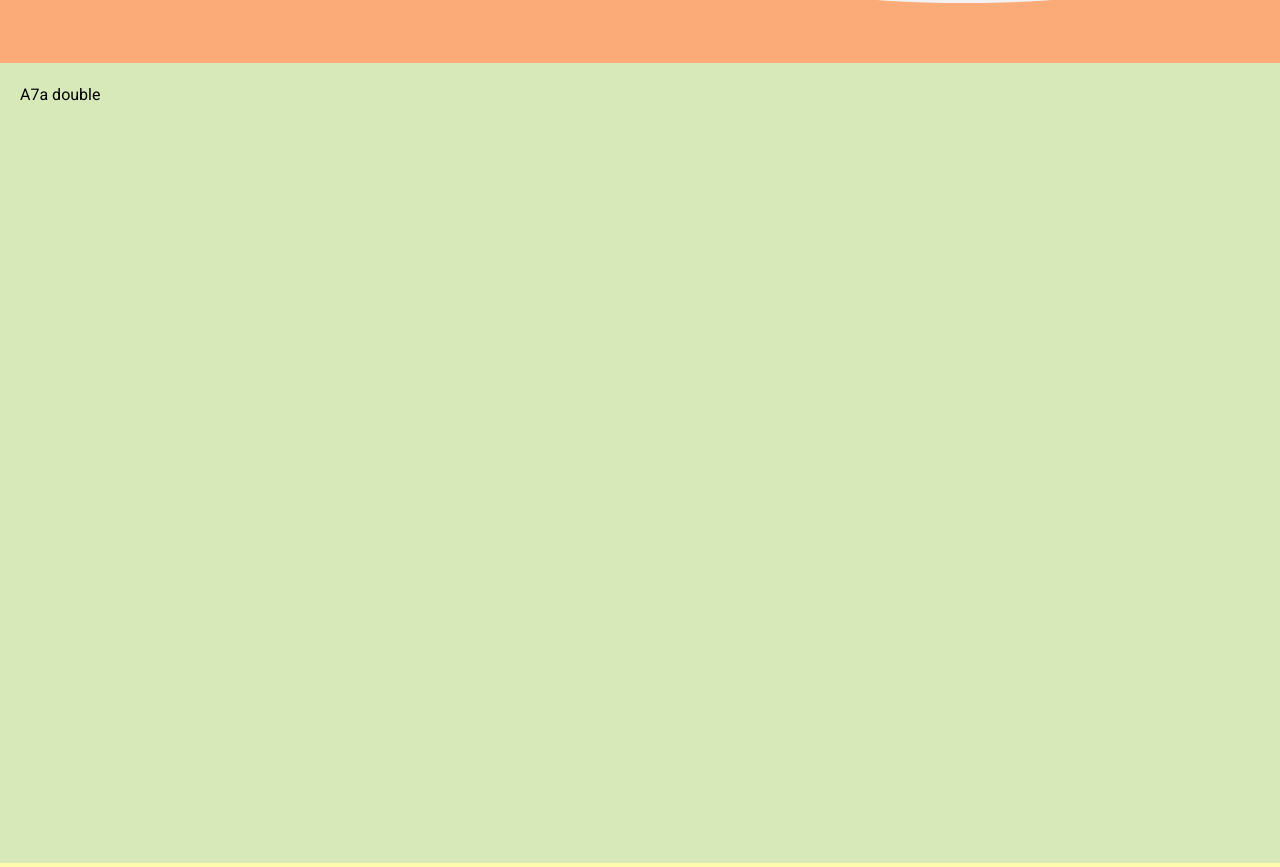
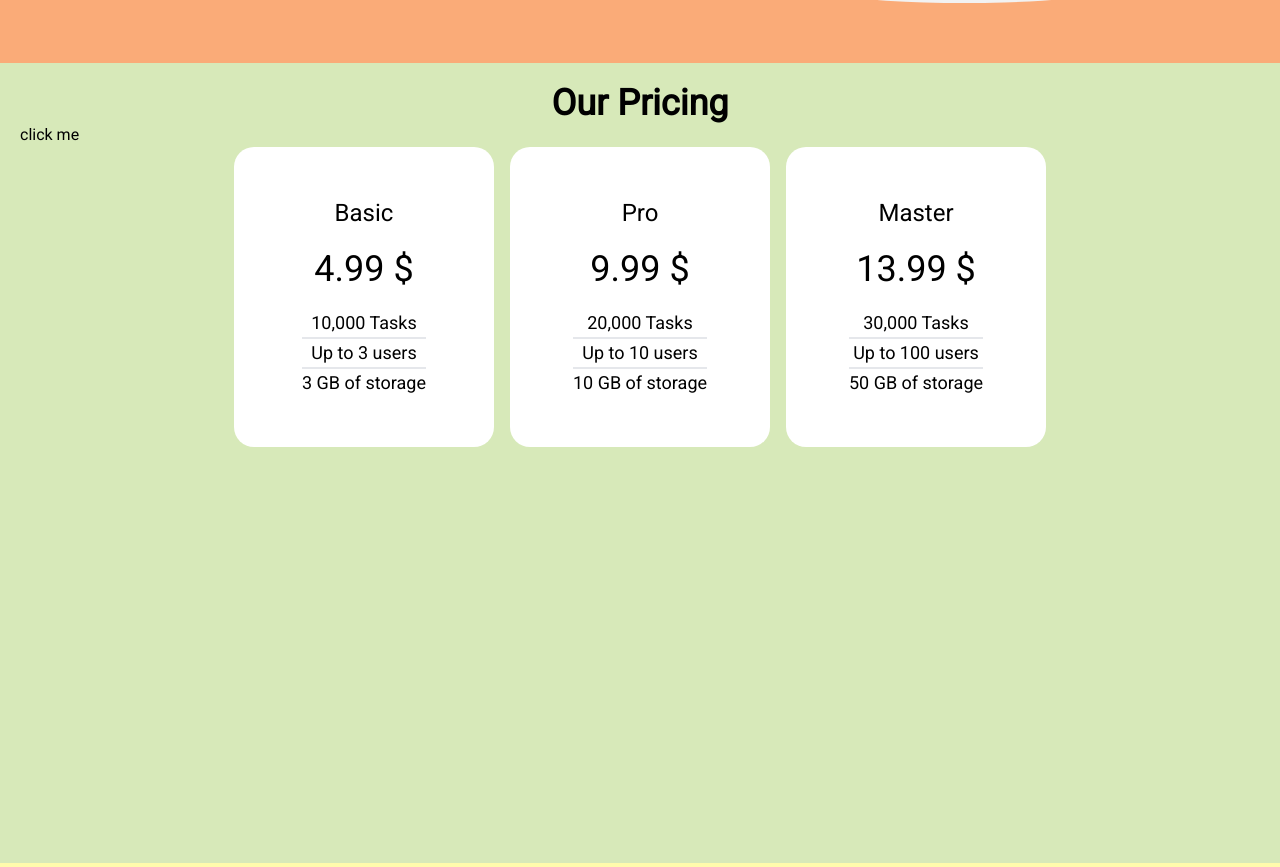
Before and after one commit to AhmedAbozaid9/todo_website, a React (Vite) app: page / in a window 1280 px wide. Shown: the part 1537-2404 px from the top of the page. Built offline with nearby package versions, Linux system fonts and the light colour scheme.

Commit message:
changes the features layout to grid

```diff
--- a/src/components/FeatureCard.jsx
+++ b/src/components/FeatureCard.jsx
@@ -2,7 +2,7 @@ import React from 'react';
 
 const FeatureCard = ({title,content,img}) => {
   return (
-    <div className="bg-white p-4 lg:w-[370px] lg:h-[200px] md:w-[260px] md:h-[150px] sm:w-[220px] sm:h-[120px] w-[160px] h-[90px] relative">
+    <div className="bg-white p-4 lg:w-[370px] lg:h-[200px] md:w-[260px] md:h-[150px] sm:w-[220px] sm:h-[130px] w-[160px] h-[100px] relative">
       <h3 className="md:text-2xl font-normal sm:text-xl text-md">{title}</h3>
       <p className="text-dimBlack md:text-lg sm:text-sm text-[12px]">{content}</p>
       <img draggable={"false"} src={img} alt={title} className="lg:w-[45px] md:w-[28px] sm:w-[23px] w-[18px] absolute sm:bottom-4 sm:right-4 bottom-1 right-1"/>
--- /dev/null
+++ b/src/components/PriceCard.jsx
@@ -0,0 +1,13 @@
+import React from 'react';
+
+const PriceCard = ({name, price, features, monthly = true}) => (
+  <div className="w-[260px] h-[300px] bg-white rounded-[20px] py-8 px-4 flex flex-col justify-center items-center">
+    <h4 className="text-2xl">{name}</h4>
+    <h3 className="my-5 text-4xl font-medium">{(price * (monthly ? 1: 10)).toFixed(2)} $</h3>
+    <ul className="divide-y-2 text-center text-lg">
+      {features.map((feature,id) => <ul key={id}>{feature}</ul>)}
+    </ul>
+  </div>
+);
+
+export default PriceCard;
--- a/src/components/Pricing.jsx
+++ b/src/components/Pricing.jsx
@@ -1,10 +1,19 @@
-import React from 'react';
+import React, {useState} from 'react';
 import Section from "./Section.jsx";
+import pricingPlans from "../constants/pricingPlans.js";
+import PriceCard from "./PriceCard.jsx";
 
-const Pricing = () => (
-  <Section color="bg-pastelGreen">
-    <div>A7a double</div>
-  </Section>
-);
+const Pricing = () => {
+  const [isMonthly, setIsMonthly] = useState(true)
+  return (
+    <Section color="bg-pastelGreen">
+      <h1 className=" text-2xl sm:text-4xl font-semibold text-center">Our Pricing</h1>
+      <button onClick={() => setIsMonthly(!isMonthly)}>click me</button>
+      <div className="flex justify-center items-center gap-4">
+        {pricingPlans.map(plan => <PriceCard key={plan.id} name={plan.name} features={plan.features} price={plan.price} monthly={isMonthly}/>)}
+      </div>
+    </Section>
+  )
+}
 
 export default Pricing;
--- /dev/null
+++ b/src/constants/pricingPlans.js
@@ -0,0 +1,24 @@
+const pricingPlans = [
+  {
+    id:1,
+    name:"Basic",
+    price:4.99,
+    features: ["10,000 Tasks", "Up to 3 users", "3 GB of storage"],
+  },
+  {
+    id:1,
+    name:"Pro",
+    price:9.99,
+    features: ["20,000 Tasks", "Up to 10 users", "10 GB of storage"],
+
+  },
+  {
+    id:1,
+    name:"Master",
+    price:13.99,
+    features: ["30,000 Tasks", "Up to 100 users", "50 GB of storage"],
+
+  }
+]
+
+export default pricingPlans
```
